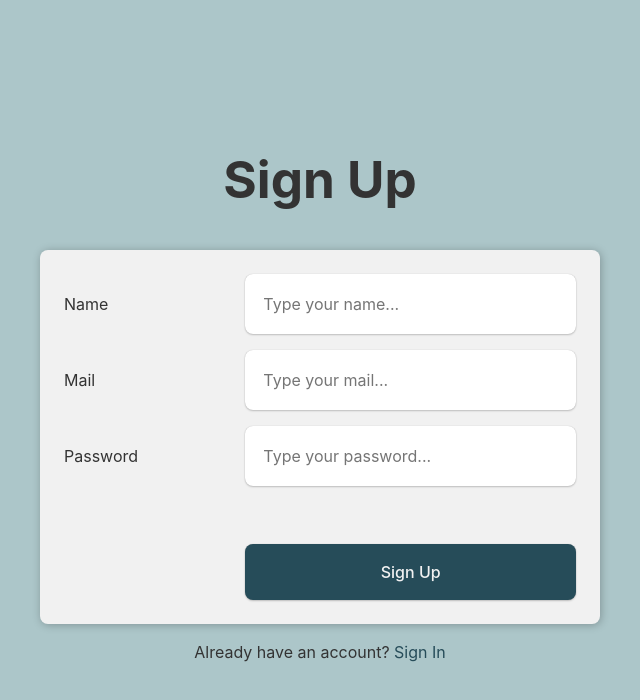
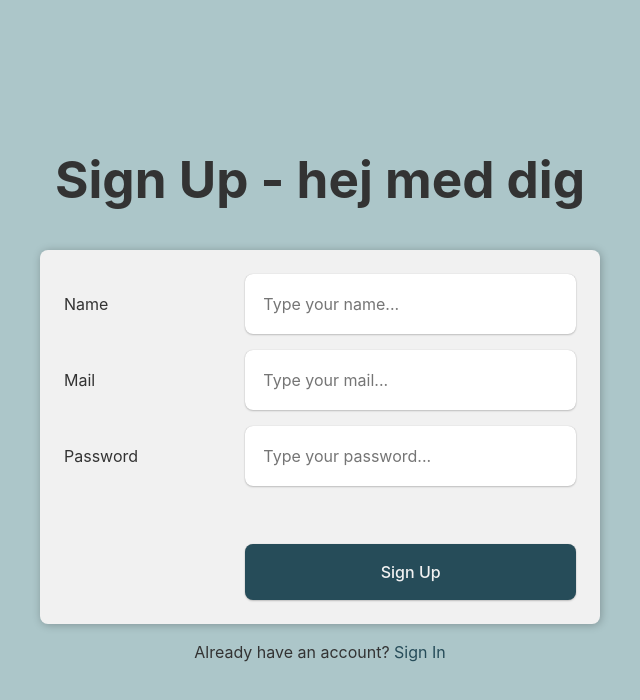
Before and after one commit to cederdorff/post-app-with-firebase, a React (Vite) app: page /sign-up in a window 1280 px wide. Shown: the top 700 px of the page, without its empty margins (320-960 px from the left). Built offline with nearby package versions, Linux system fonts and the light colour scheme; no server answers.

Commit message:
Update heading in SignUpPage component to include a greeting for better user engagement

```diff
--- a/src/pages/SignUpPage.jsx
+++ b/src/pages/SignUpPage.jsx
@@ -45,7 +45,7 @@ export default function SignUpPage() {
 
   return (
     <section id="sign-up-page" className="page">
-      <h1>Sign Up</h1>
+      <h1>Sign Up - hej med dig</h1>
       <form id="sign-up-form" onSubmit={handleSignUp}>
         <label htmlFor="name">Name</label>
         <input id="name" type="text" name="name" placeholder="Type your name..." />
```
